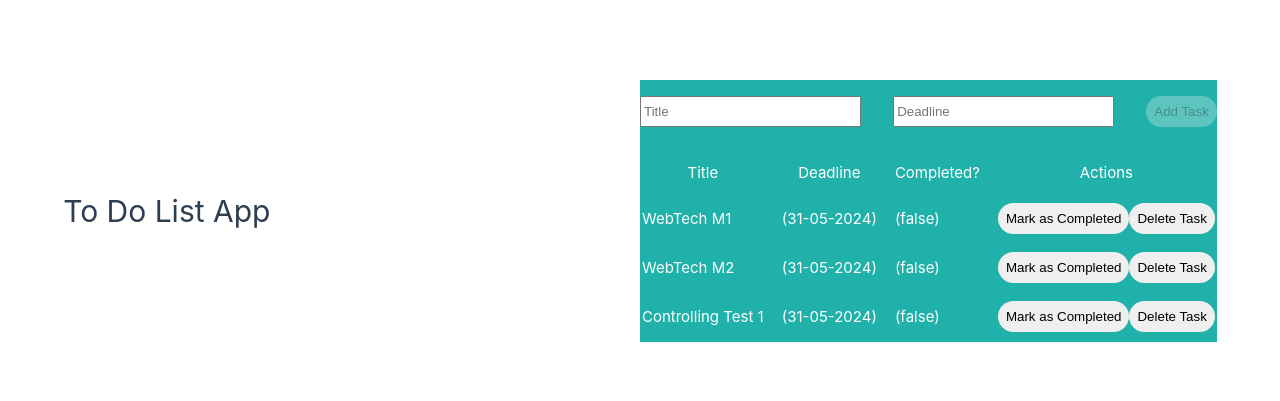
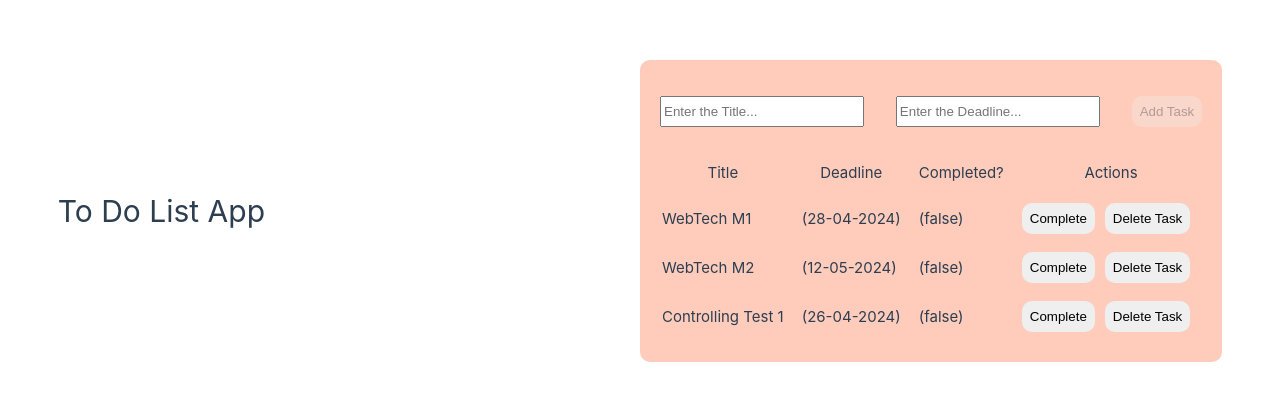
Before and after one commit to felifau/todolistfrontend, a Vue app: page / in a window 1280 px wide. Shown: the part 189-590 px from the top of the page. Built offline with nearby package versions, Linux system fonts and the light colour scheme.

Commit message:
little frontend additions

```diff
--- a/src/App.vue
+++ b/src/App.vue
@@ -11,6 +11,10 @@ import { RouterLink, RouterView } from 'vue-router'
 </template>
 
 <style scoped>
+body {
+  color: #333333;
+}
+
 header {
   line-height: 1.5;
   max-height: 100vh;
--- a/src/assets/base.css
+++ b/src/assets/base.css
@@ -4,9 +4,9 @@
   --vt-c-white-soft: #f8f8f8;
   --vt-c-white-mute: #f2f2f2;
 
-  --vt-c-black: seagreen;
-  --vt-c-black-soft: seagreen;
-  --vt-c-black-mute: seagreen;
+  --vt-c-black: #E1F5FE;
+  --vt-c-black-soft: #E1F5FE;
+  --vt-c-black-mute: #E1F5FE;
 
   --vt-c-indigo: #2c3e50;
 
@@ -46,7 +46,7 @@
     --color-border-hover: var(--vt-c-divider-dark-1);
 
     --color-heading: var(--vt-c-text-dark-1);
-    --color-text: var(--vt-c-text-dark-2);
+    --color-text: #333333;
   }
 }
 
--- a/src/assets/main.css
+++ b/src/assets/main.css
@@ -14,6 +14,13 @@ a,
   transition: 0.4s;
   padding: 3px;
 }
+
+.action-buttons button {
+  margin-right: 10px;
+  border-radius: 10px;
+  padding: 10px;
+}
+
 
 @media (hover: hover) {
   a:hover {
--- a/src/components/ToDoList.vue
+++ b/src/components/ToDoList.vue
@@ -24,9 +24,9 @@ export default defineComponent({
   },
   methods: {
     initTasks(): void {
-      this.addTask('WebTech M1', '31-05-2024' )
-      this.addTask('WebTech M2', '31-05-2024' )
-      this.addTask('Controlling Test 1', '31-05-2024' )
+      this.addTask('WebTech M1', '28-04-2024' )
+      this.addTask('WebTech M2', '12-05-2024' )
+      this.addTask('Controlling Test 1', '26-04-2024' )
     },
     addTask(title: string, deadline: string): void {
       if (!title || !deadline) return; // checks if the title and deadline are empty
@@ -43,6 +43,9 @@ export default defineComponent({
     },
     markAsCompleted(task: Task): void {
     task.completed = true;
+    },
+    markAsUncompleted(task: Task): void {
+      task.completed = false;
     }
   },
   mounted() {
@@ -53,30 +56,33 @@ export default defineComponent({
 
 <template>
   <div id="background" >
-    <h2 style="color: white">{{ title }}</h2>
+    <h2 style="color: black">{{ title }}</h2>
     <form @submit="onFormSubmitted()" @submit.prevent>
       <!-- "@submit.prevent" prevents a page refresh after submitting form -->
-      <input type="text" placeholder="Title" v-model="titleField" />
-      <input type="text" placeholder="Deadline" v-model="deadline" />
+      <input placeholder="Enter the Title..." v-model="titleField" />
+      <input placeholder="Enter the Deadline..." v-model="deadline" />
       <button :disabled="!titleField || !deadline">Add Task</button>
     </form>
     <table>
       <tr>
-        <th id="text">Title</th>
-        <th id="text">Deadline</th>
-        <th id="text">Completed?</th>
-        <th id="text">Actions</th>
+        <th >Title</th>
+        <th >Deadline</th>
+        <th >Completed?</th>
+        <th >Actions</th>
       </tr>
       <tr v-if="!tasks.length">
         <td colspan="3">No tasks added so far!</td>
       </tr>
       <tr v-for="task in tasks" :key="task.id">
-        <td id="text">{{ task.title }}</td>
-        <td id="text">({{ task.deadline }})</td>
-        <td id="text">({{ task.completed }})</td>
+        <td >{{ task.title }}</td>
+        <td >({{ task.deadline }})</td>
+        <td >({{ task.completed }})</td>
         <td>
-          <button @click="markAsCompleted(task)">Mark as Completed</button>
-          <button @click="deleteTask(task)">Delete Task</button>
+          <div class="action-buttons">
+            <button v-if="!task.completed" @click="markAsCompleted(task)" >Complete</button>
+            <button v-if="task.completed" @click="markAsUncompleted(task)" >Uncomplete</button>
+            <button @click="deleteTask(task)" >Delete Task</button>
+          </div>
         </td>
       </tr>
     </table>
@@ -86,7 +92,9 @@ export default defineComponent({
 
 <style scoped>
 #background {
-  background-color: lightseagreen;
+  background-color: #FFCCBC;
+  border-radius: 10px;
+  padding: 20px;
 }
 #text {
   color: white;
@@ -114,9 +122,8 @@ table {
   }
 }
 
-
 button {
-  border-radius: 48px;
+  border-radius: 10px;
   padding: 8px;
   border: none;
   cursor: pointer;
```
